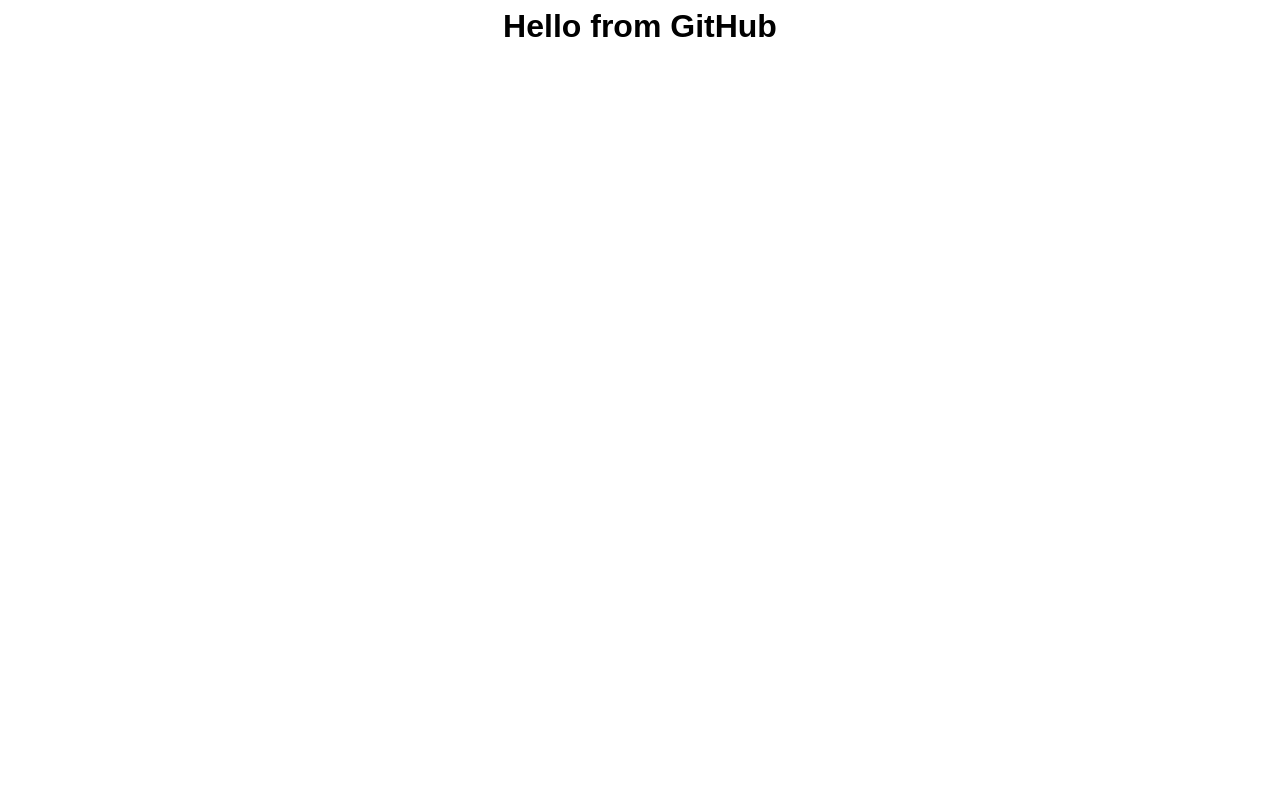
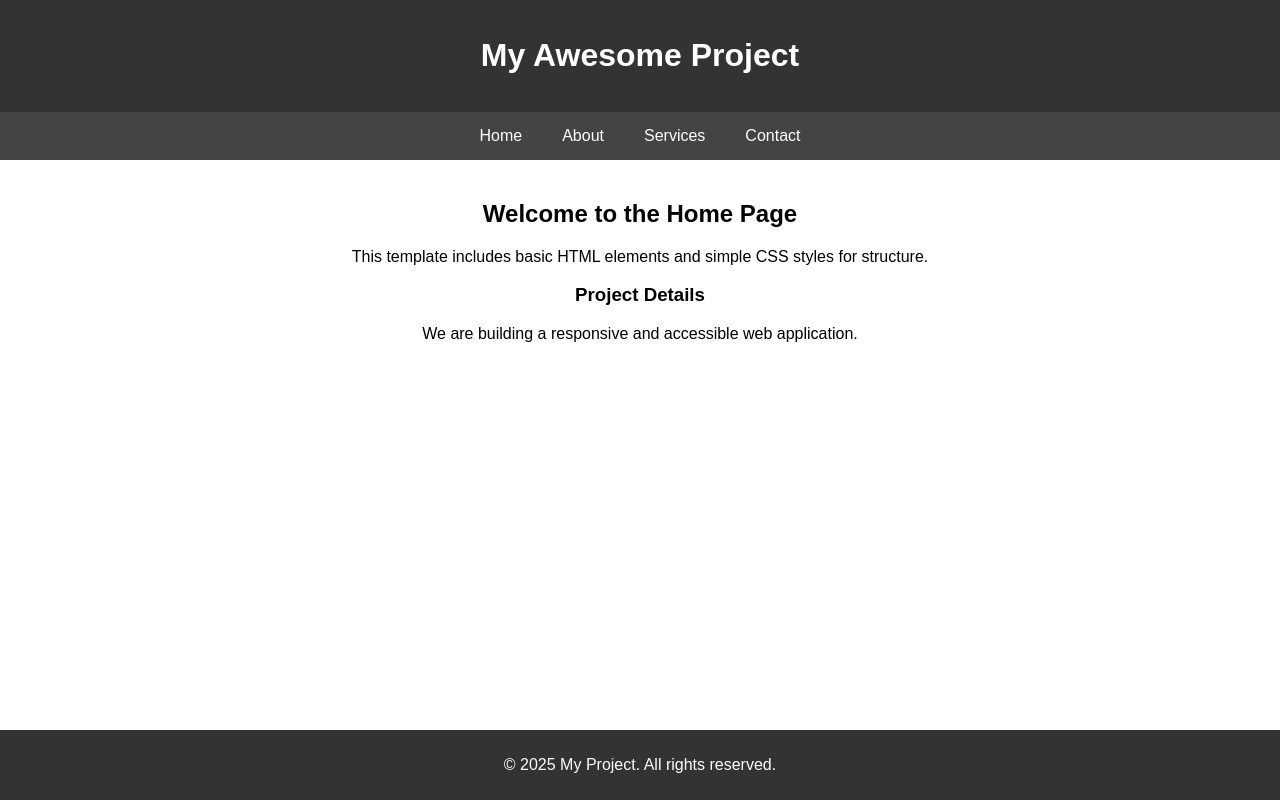
Before and after one commit to munavir1/new-git-deploy, a plain HTML site: page index.html in a window 1280 px wide. Drawn offline with Linux system fonts and the light colour scheme.

Commit message:
Update index.html

```diff
--- a/index.html
+++ b/index.html
@@ -1,5 +1,45 @@
-<html>
-  <body style="text-align:center; font-family:Arial;">
-    <h1>Hello from GitHub </h1>
-  </body>
+<!DOCTYPE html>
+<html lang="en">
+<head>
+    <meta charset="UTF-8">
+    <meta name="viewport" content="width=device-width, initial-scale=1.0">
+    <title>Basic Website Template</title>
+    <style>
+        body { font-family: Arial, sans-serif; margin: 0; padding: 0; }
+        header { background-color: #333; color: white; padding: 1em 0; text-align: center; }
+        nav ul { list-style: none; padding: 0; margin: 0; display: flex; justify-content: center; background-color: #444; }
+        nav ul li a { color: white; text-decoration: none; padding: 15px 20px; display: block; }
+        nav ul li a:hover { background-color: #555; }
+        .content { padding: 20px; text-align: center; }
+        footer { background-color: #333; color: white; text-align: center; padding: 10px 0; position: fixed; width: 100%; bottom: 0; }
+    </style>
+</head>
+<body>
+    <header>
+        <h1>My Awesome Project</h1>
+    </header>
+
+    <nav>
+        <ul>
+            <li><a href="#">Home</a></li>
+            <li><a href="#">About</a></li>
+            <li><a href="#">Services</a></li>
+            <li><a href="#">Contact</a></li>
+        </ul>
+    </nav>
+
+    <div class="content">
+        <h2>Welcome to the Home Page</h2>
+        <p>This template includes basic HTML elements and simple CSS styles for structure.</p>
+
+        <section>
+            <h3>Project Details</h3>
+            <p>We are building a responsive and accessible web application.</p>
+        </section>
+    </div>
+
+    <footer>
+        <p>&copy; 2025 My Project. All rights reserved.</p>
+    </footer>
+</body>
 </html>
```
